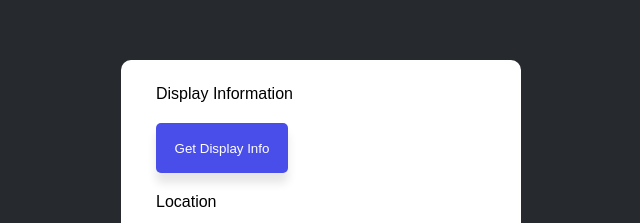
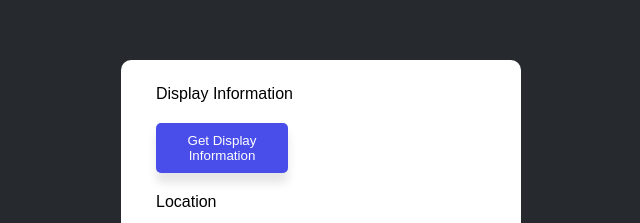
Before and after one commit to mohammadaziz05/Display-Info---Location, a plain HTML site: page index.html in a window 1280 px wide. Shown: the part 217-440 px from the top of the page, without its empty margins (319-959 px from the left). Drawn offline with Linux system fonts and the light colour scheme.

Commit message:
changed display button name

```diff
--- a/index.html
+++ b/index.html
@@ -11,7 +11,7 @@
         <P class="msg">Display Information</p>
             <div id="display-info">
             </div>
-        <button id="display-info-btn">Get Display Info</button>
+        <button id="display-info-btn">Get Display Information</button>
         <P class="msg location">Location</p>
             <div id="location">
             </div>
```
